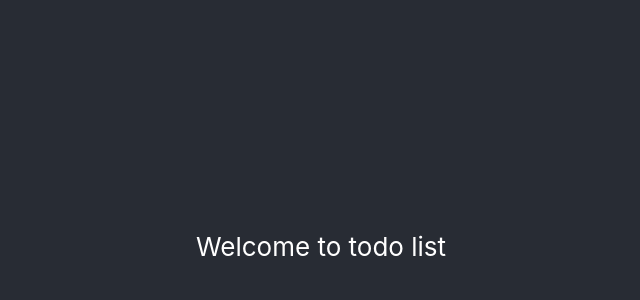
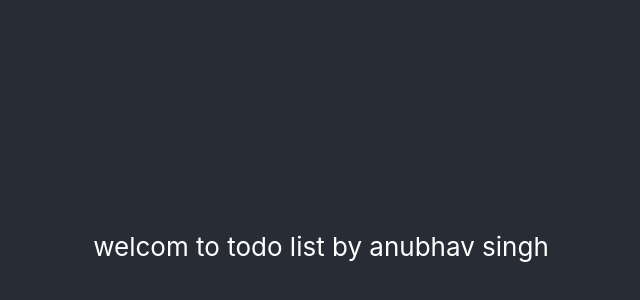
Before and after one commit to anubhav230/todo_list, a React (Create React App) app: page / in a window 1280 px wide. Shown: the part 154-454 px from the top of the page, without its empty margins (319-959 px from the left). Built offline with nearby package versions, Linux system fonts and the light colour scheme.

Commit message:
ADDED: implemented routers

```diff
--- a/package.json
+++ b/package.json
@@ -8,6 +8,7 @@
     "@testing-library/user-event": "^12.8.3",
     "react": "^17.0.2",
     "react-dom": "^17.0.2",
+    "react-router-dom": "^5.3.0",
     "react-scripts": "4.0.3",
     "web-vitals": "^1.1.2"
   },
--- a/src/App.js
+++ b/src/App.js
@@ -1,11 +1,10 @@
 import './App.css';
+import Router from './router'
 
 function App() {
   return (
     <div className="App">
-      <header className="App-header">
-        <lable> Welcome to todo list </lable>
-      </header>
+      <Router />
     </div>
   );
 }
--- /dev/null
+++ b/src/component/todo_list.js
@@ -0,0 +1,14 @@
+import React, { Component } from 'react';
+class ActiveEvents extends Component {
+    render() {
+        return(
+            <div>
+                <header className="App-header">
+                    <lable> welcom to todo list by anubhav singh </lable>
+                </header>
+            </div>
+        )
+    }
+}
+
+export default ActiveEvents;
--- /dev/null
+++ b/src/router.js
@@ -0,0 +1,15 @@
+import React from 'react';
+import {BrowserRouter, Route, Switch} from 'react-router-dom';
+import todoList from './component/todo_list'
+
+function Router() {
+    return (
+        <BrowserRouter>
+            <Switch>
+                <Route path="/" exact component={todoList} />
+            </Switch>
+        </BrowserRouter>
+    )
+}
+
+export default Router;
```
Also changed, not shown: 1 other file (tests, documents, lock files or other folders).
